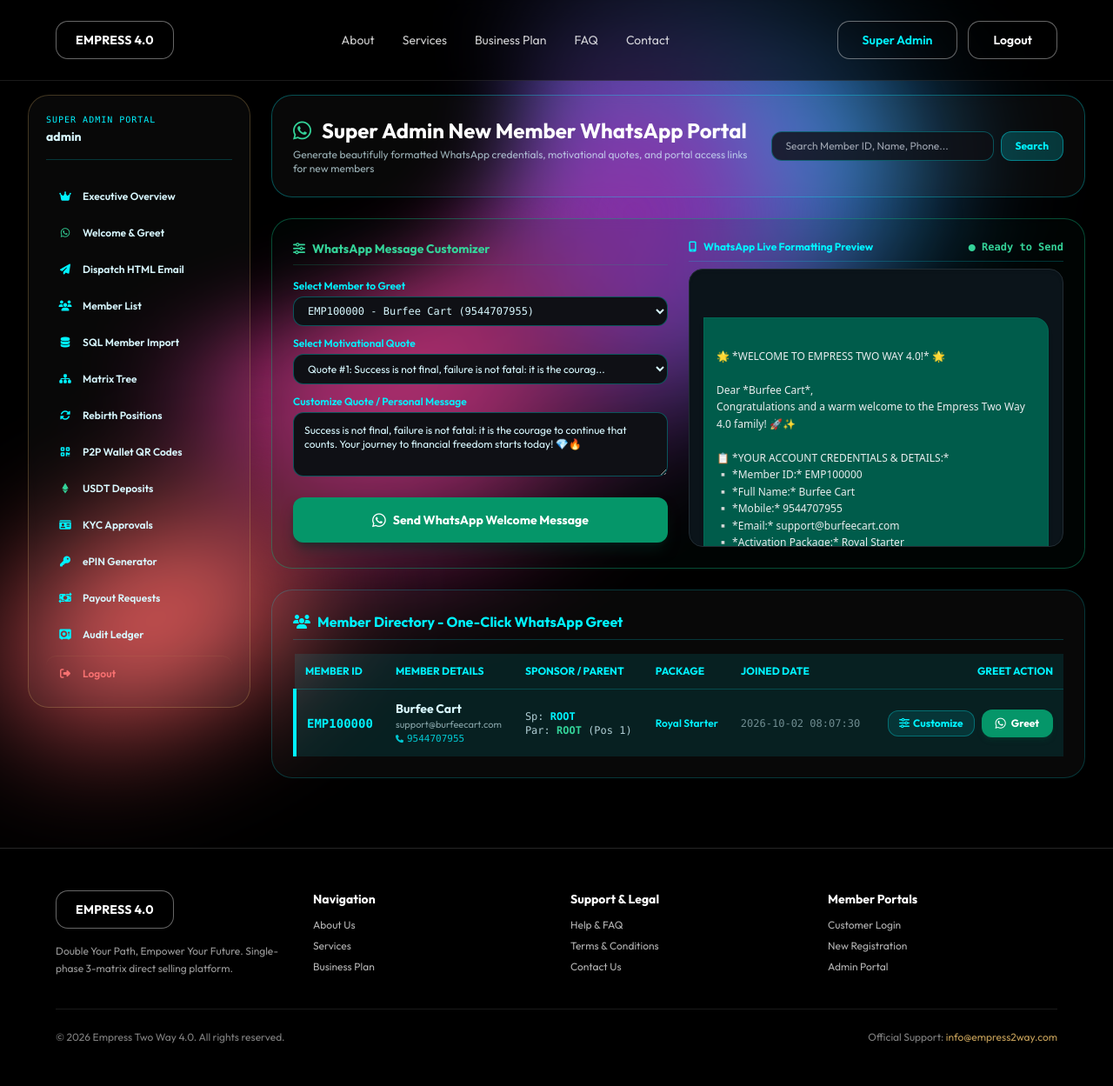
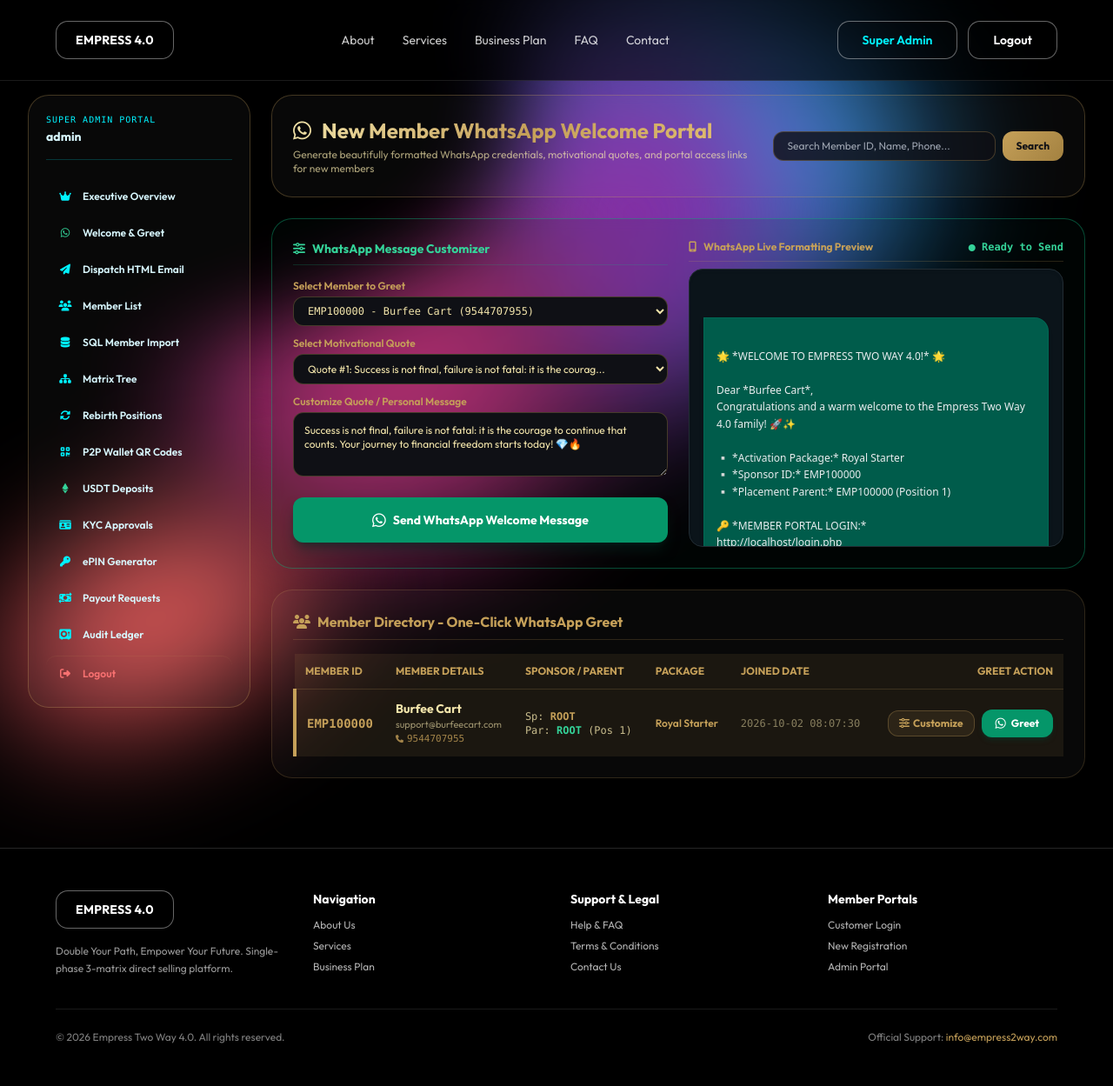
Before and after one commit to priyeshdaspookulangara/empress, a PHP site: page /superadmin/welcome.php in a window 1280 px wide. Shown: the whole page at 87% size. Run offline with PHP 8.4, Linux system fonts and the light colour scheme; a user stored in the database is signed in; data comes from the database, SQL or seed files in the repository; some libraries are stand-ins or nearby versions.

Commit message:
refactor: update WhatsApp welcome message format to Royal Starter and direct customer greeting
Co-authored-by: priyeshdaspookulangara <216598157+priyeshdaspookulangara@users.noreply.github.com>

```diff
--- a/superadmin/welcome.php
+++ b/superadmin/welcome.php
@@ -29,7 +29,7 @@ $stmt = $pdo->prepare($sql);
 $stmt->execute($params);
 $members = $stmt->fetchAll();
 
-// Get target member for preview generator
+// Get target member for preview generator (default to newest member or selected)
 $targetMember = null;
 if (!empty($selectedMemberId)) {
     foreach ($members as $m) {
@@ -59,20 +59,20 @@ require_once __DIR__ . '/../includes/header.php';
 
 <div class="space-y-6">
     <!-- Header Banner -->
-    <div class="glass-card p-6 rounded-3xl border border-neon-cyan/30 flex flex-col md:flex-row justify-between items-start md:items-center gap-4">
+    <div class="glass-card p-6 rounded-3xl border border-gold/30 flex flex-col md:flex-row justify-between items-start md:items-center gap-4">
         <div>
-            <h1 class="text-2xl font-extrabold neon-gradient-text flex items-center gap-3">
-                <i class="fa-brands fa-whatsapp text-emerald-400"></i> Super Admin New Member WhatsApp Portal
+            <h1 class="text-2xl font-extrabold gold-gradient-text flex items-center gap-3">
+                <i class="fa-brands fa-whatsapp text-emerald-400"></i> New Member WhatsApp Welcome Portal
             </h1>
-            <p class="text-xs text-ice/70 mt-1">Generate beautifully formatted WhatsApp credentials, motivational quotes, and portal access links for new members</p>
+            <p class="text-xs text-champagne/70 mt-1">Generate beautifully formatted WhatsApp credentials, motivational quotes, and portal access links for new members</p>
         </div>
 
         <!-- Search Bar -->
         <form action="/superadmin/welcome.php" method="GET" class="flex gap-2 w-full md:w-auto">
-            <input type="text" name="search" value="<?php echo htmlspecialchars($search); ?>" placeholder="Search Member ID, Name, Phone..." class="bg-obsidian/80 border border-neon-cyan/30 rounded-xl px-4 py-2 text-xs text-ice focus:outline-none focus:border-neon-cyan w-64">
-            <button type="submit" class="bg-neon-cyan/20 hover:bg-neon-cyan/30 text-neon-cyan border border-neon-cyan/40 px-4 py-2 rounded-xl text-xs font-bold">Search</button>
+            <input type="text" name="search" value="<?php echo htmlspecialchars($search); ?>" placeholder="Search Member ID, Name, Phone..." class="bg-obsidian/80 border border-gold/30 rounded-xl px-4 py-2 text-xs text-champagne focus:outline-none focus:border-gold w-64">
+            <button type="submit" class="gold-button px-4 py-2 rounded-xl text-xs font-bold">Search</button>
             <?php if (!empty($search)): ?>
-                <a href="/superadmin/welcome.php" class="glass-card border border-neon-cyan/30 hover:bg-neon-cyan/10 text-neon-cyan px-3 py-2 rounded-xl text-xs flex items-center">Reset</a>
+                <a href="/superadmin/welcome.php" class="glass-card border border-gold/30 hover:bg-gold/10 text-gold px-3 py-2 rounded-xl text-xs flex items-center">Reset</a>
             <?php endif; ?>
         </form>
     </div>
@@ -86,25 +86,21 @@ require_once __DIR__ . '/../includes/header.php';
         }
 
         $pkgName = str_replace('_', ' ', $targetMember['package_type']);
+        if ($pkgName === 'Starter 1000' || $pkgName === 'Starter_1000') {
+            $pkgName = 'Royal Starter';
+        }
         $loginUrl = (isset($_SERVER['HTTPS']) && $_SERVER['HTTPS'] === 'on' ? "https" : "http") . "://" . $_SERVER['HTTP_HOST'] . "/login.php";
         $cleanTargetName = trim(preg_replace('/\s*\(Rebirth\s*#.*$/i', '', $targetMember['name']));
 
         $waText = "🌟 *WELCOME TO EMPRESS TWO WAY 4.0!* 🌟\n\n" .
                   "Dear *{$cleanTargetName}*,\n" .
                   "Congratulations and a warm welcome to the Empress Two Way 4.0 family! 🚀✨\n\n" .
-                  "📋 *YOUR ACCOUNT CREDENTIALS & DETAILS:*\n" .
-                  "▫️ *Member ID:* {$targetMember['member_id']}\n" .
-                  "▫️ *Full Name:* {$cleanTargetName}\n" .
-                  "▫️ *Mobile:* {$targetMember['phone']}\n" .
-                  "▫️ *Email:* {$targetMember['email']}\n" .
                   "▫️ *Activation Package:* {$pkgName}\n" .
                   "▫️ *Sponsor ID:* " . ($targetMember['sponsor_id'] ?: 'EMP100000') . "\n" .
                   "▫️ *Placement Parent:* " . ($targetMember['placement_parent_id'] ?: 'EMP100000') . " (Position " . ($targetMember['matrix_position'] ?: '1') . ")\n\n" .
                   "🔑 *MEMBER PORTAL LOGIN:*\n{$loginUrl}\n\n" .
-                  "💡 *MOTIVATIONAL THOUGHT FOR YOU:*\n" .
                   "_" . $customQuote . "_\n\n" .
-                  "Empress Two Way 4.0 Management Team\n" .
-                  "Tagline: _Double Your Path, Empower Your Future._";
+                  "Empress Two Way 4.0 Management Team";
 
         $waUrl = "https://wa.me/" . $cleanPhone . "?text=" . rawurlencode($waText);
         ?>
@@ -122,8 +118,8 @@ require_once __DIR__ . '/../includes/header.php';
                     <?php endif; ?>
 
                     <div>
-                        <label class="block font-semibold text-neon-cyan mb-1">Select Member to Greet</label>
-                        <select name="member_id" onchange="this.form.submit()" class="w-full bg-obsidian border border-neon-cyan/30 rounded-xl px-3 py-2 text-ice focus:outline-none focus:border-neon-cyan font-mono">
+                        <label class="block font-semibold text-gold mb-1">Select Member to Greet</label>
+                        <select name="member_id" onchange="this.form.submit()" class="w-full bg-obsidian border border-gold/30 rounded-xl px-3 py-2 text-champagne focus:outline-none focus:border-gold font-mono">
                             <?php foreach ($members as $m): ?>
                                 <?php $nf = formatMemberName($m['name']); ?>
                                 <option value="<?php echo $m['member_id']; ?>" <?php echo $m['member_id'] === $targetMember['member_id'] ? 'selected' : ''; ?>>
@@ -134,8 +130,8 @@ require_once __DIR__ . '/../includes/header.php';
                     </div>
 
                     <div>
-                        <label class="block font-semibold text-neon-cyan mb-1">Select Motivational Quote</label>
-                        <select name="quote_key" onchange="this.form.submit()" class="w-full bg-obsidian border border-neon-cyan/30 rounded-xl px-3 py-2 text-ice focus:outline-none focus:border-neon-cyan">
+                        <label class="block font-semibold text-gold mb-1">Select Motivational Quote</label>
+                        <select name="quote_key" onchange="this.form.submit()" class="w-full bg-obsidian border border-gold/30 rounded-xl px-3 py-2 text-champagne focus:outline-none focus:border-gold">
                             <?php foreach ($motivationalQuotes as $k => $q): ?>
                                 <option value="<?php echo $k; ?>" <?php echo $k == $selectedQuoteKey ? 'selected' : ''; ?>>
                                     Quote #<?php echo $k; ?>: <?php echo htmlspecialchars(substr($q, 0, 60)) . '...'; ?>
@@ -145,8 +141,8 @@ require_once __DIR__ . '/../includes/header.php';
                     </div>
 
                     <div>
-                        <label class="block font-semibold text-neon-cyan mb-1">Customize Quote / Personal Message</label>
-                        <textarea name="custom_quote" rows="3" onblur="this.form.submit()" class="w-full bg-obsidian border border-neon-cyan/30 rounded-xl p-3 text-ice focus:outline-none focus:border-neon-cyan text-xs"><?php echo htmlspecialchars($customQuote); ?></textarea>
+                        <label class="block font-semibold text-gold mb-1">Customize Quote / Personal Message</label>
+                        <textarea name="custom_quote" rows="3" onblur="this.form.submit()" class="w-full bg-obsidian border border-gold/30 rounded-xl p-3 text-champagne focus:outline-none focus:border-gold text-xs"><?php echo htmlspecialchars($customQuote); ?></textarea>
                     </div>
 
                     <div class="pt-2">
@@ -159,8 +155,8 @@ require_once __DIR__ . '/../includes/header.php';
 
             <!-- Right Live Preview Bubble -->
             <div class="space-y-2">
-                <div class="flex items-center justify-between text-xs font-bold text-ice border-b border-neon-cyan/20 pb-2">
-                    <span class="flex items-center gap-2 text-neon-cyan"><i class="fa-solid fa-mobile-screen"></i> WhatsApp Live Formatting Preview</span>
+                <div class="flex items-center justify-between text-xs font-bold text-champagne border-b border-gold/20 pb-2">
+                    <span class="flex items-center gap-2 text-gold"><i class="fa-solid fa-mobile-screen"></i> WhatsApp Live Formatting Preview</span>
                     <span class="text-emerald-400 font-mono"><i class="fa-solid fa-circle text-[8px]"></i> Ready to Send</span>
                 </div>
 
@@ -177,15 +173,15 @@ require_once __DIR__ . '/../includes/header.php';
     <?php endif; ?>
 
     <!-- All Registered Members Directory -->
-    <div class="glass-card p-6 rounded-3xl border border-neon-cyan/20 space-y-4">
-        <h3 class="text-base font-bold text-neon-cyan border-b border-neon-cyan/20 pb-2 flex items-center gap-2">
+    <div class="glass-card p-6 rounded-3xl border border-gold/20 space-y-4">
+        <h3 class="text-base font-bold text-gold border-b border-gold/20 pb-2 flex items-center gap-2">
             <i class="fa-solid fa-users"></i> Member Directory - One-Click WhatsApp Greet
         </h3>
 
         <div class="overflow-x-auto">
             <table class="w-full text-left border-collapse text-xs">
                 <thead>
-                    <tr class="bg-neon-cyan/10 border-b border-neon-cyan/20 text-neon-cyan font-semibold uppercase">
+                    <tr class="bg-gold/10 border-b border-gold/20 text-gold font-semibold uppercase">
                         <th class="p-3">Member ID</th>
                         <th class="p-3">Member Details</th>
                         <th class="p-3">Sponsor / Parent</th>
@@ -194,10 +190,10 @@ require_once __DIR__ . '/../includes/header.php';
                         <th class="p-3 text-right">Greet Action</th>
                     </tr>
                 </thead>
-                <tbody class="divide-y divide-neon-cyan/10 text-ice">
+                <tbody class="divide-y divide-gold/10 text-champagne">
                     <?php if (empty($members)): ?>
                         <tr>
-                            <td colspan="6" class="p-4 text-center text-ice/50">No registered members found in directory.</td>
+                            <td colspan="6" class="p-4 text-center text-champagne/50">No registered members found in directory.</td>
                         </tr>
                     <?php else: ?>
                         <?php foreach ($members as $m): ?>
@@ -206,54 +202,51 @@ require_once __DIR__ . '/../includes/header.php';
                             if (strlen($cleanP) === 10) $cleanP = '91' . $cleanP;
 
                             $pkgN = str_replace('_', ' ', $m['package_type']);
+                            if ($pkgN === 'Starter 1000' || $pkgN === 'Starter_1000') {
+                                $pkgN = 'Royal Starter';
+                            }
                             $lUrl = (isset($_SERVER['HTTPS']) && $_SERVER['HTTPS'] === 'on' ? "https" : "http") . "://" . $_SERVER['HTTP_HOST'] . "/login.php";
                             $cleanMName = trim(preg_replace('/\s*\(Rebirth\s*#.*$/i', '', $m['name']));
 
                             $mText = "🌟 *WELCOME TO EMPRESS TWO WAY 4.0!* 🌟\n\n" .
                                       "Dear *{$cleanMName}*,\n" .
                                       "Congratulations and welcome aboard! 🚀✨\n\n" .
-                                      "📋 *YOUR ACCOUNT DETAILS:*\n" .
-                                      "▫️ *Member ID:* {$m['member_id']}\n" .
-                                      "▫️ *Full Name:* {$cleanMName}\n" .
-                                      "▫️ *Mobile:* {$m['phone']}\n" .
-                                      "▫️ *Email:* {$m['email']}\n" .
-                                      "▫️ *Package:* {$pkgN}\n" .
+                                      "▫️ *Activation Package:* {$pkgN}\n" .
                                       "▫️ *Sponsor ID:* " . ($m['sponsor_id'] ?: 'EMP100000') . "\n" .
-                                      "▫️ *Placement Parent:* " . ($m['placement_parent_id'] ?: 'EMP100000') . "\n\n" .
-                                      "🔑 *Portal Login:* {$lUrl}\n\n" .
-                                      "💡 *MOTIVATIONAL THOUGHT:*\n" .
-                                      "_\"" . $customQuote . "\"_\n\n" .
+                                      "▫️ *Placement Parent:* " . ($m['placement_parent_id'] ?: 'EMP100000') . " (Position " . ($m['matrix_position'] ?: '1') . ")\n\n" .
+                                      "🔑 *MEMBER PORTAL LOGIN:*\n{$lUrl}\n\n" .
+                                      "_" . $customQuote . "_\n\n" .
                                       "Empress Two Way 4.0 Management Team";
 
                             $mUrl = "https://wa.me/" . $cleanP . "?text=" . rawurlencode($mText);
                             $isSelected = $targetMember && $targetMember['member_id'] === $m['member_id'];
                             ?>
                             <?php $nameFmt = formatMemberName($m['name']); ?>
-                            <tr class="<?php echo $isSelected ? 'bg-neon-cyan/10 border-l-4 border-neon-cyan' : 'hover:bg-neon-cyan/5'; ?> transition">
-                                <td class="p-3 font-mono text-neon-cyan font-bold text-sm">
+                            <tr class="<?php echo $isSelected ? 'bg-gold/10 border-l-4 border-gold' : 'hover:bg-gold/5'; ?> transition">
+                                <td class="p-3 font-mono text-gold font-bold text-sm">
                                     <?php echo htmlspecialchars($m['member_id']); ?>
                                 </td>
                                 <td class="p-3">
                                     <div class="flex items-center gap-1.5 flex-wrap">
-                                        <span class="font-bold text-ice block text-sm"><?php echo htmlspecialchars($nameFmt['clean_name']); ?></span>
+                                        <span class="font-bold text-champagne block text-sm"><?php echo htmlspecialchars($nameFmt['clean_name']); ?></span>
                                         <?php if ($nameFmt['is_rebirth']): ?>
                                             <span class="bg-purple-500/20 text-purple-300 border border-purple-500/40 text-[10px] px-1.5 py-0.5 rounded font-mono font-semibold">
                                                 <i class="fa-solid fa-rotate-right text-[8px] mr-1"></i><?php echo htmlspecialchars($nameFmt['rebirth_label']); ?>
                                             </span>
                                         <?php endif; ?>
                                     </div>
-                                    <span class="text-ice/60 block text-[11px]"><?php echo htmlspecialchars($m['email']); ?></span>
-                                    <span class="font-mono text-neon-cyan/80 text-[11px]"><i class="fa-solid fa-phone text-[9px] mr-1"></i><?php echo htmlspecialchars($m['phone']); ?></span>
+                                    <span class="text-champagne/60 block text-[11px]"><?php echo htmlspecialchars($m['email']); ?></span>
+                                    <span class="font-mono text-gold/80 text-[11px]"><i class="fa-solid fa-phone text-[9px] mr-1"></i><?php echo htmlspecialchars($m['phone']); ?></span>
                                 </td>
-                                <td class="p-3 font-mono text-ice/80">
-                                    <div>Sp: <span class="text-neon-cyan font-semibold"><?php echo htmlspecialchars($m['sponsor_id'] ?: 'ROOT'); ?></span></div>
+                                <td class="p-3 font-mono text-champagne/80">
+                                    <div>Sp: <span class="text-gold font-semibold"><?php echo htmlspecialchars($m['sponsor_id'] ?: 'ROOT'); ?></span></div>
                                     <div>Par: <span class="text-emerald-400 font-semibold"><?php echo htmlspecialchars($m['placement_parent_id'] ?: 'ROOT'); ?></span> (Pos <?php echo $m['matrix_position'] ?: '1'; ?>)</div>
                                 </td>
-                                <td class="p-3 font-semibold text-neon-cyan"><?php echo $pkgN; ?></td>
-                                <td class="p-3 font-mono text-ice/50"><?php echo $m['created_at']; ?></td>
+                                <td class="p-3 font-semibold text-gold"><?php echo $pkgN; ?></td>
+                                <td class="p-3 font-mono text-champagne/50"><?php echo $m['created_at']; ?></td>
                                 <td class="p-3 text-right">
                                     <div class="flex items-center justify-end gap-2">
-                                        <a href="/superadmin/welcome.php?member_id=<?php echo $m['member_id']; ?>" class="bg-neon-cyan/10 hover:bg-neon-cyan/20 text-neon-cyan border border-neon-cyan/30 px-3 py-1.5 rounded-xl text-xs font-bold flex items-center gap-1" title="Customize Message">
+                                        <a href="/superadmin/welcome.php?member_id=<?php echo $m['member_id']; ?>" class="bg-gold/10 hover:bg-gold/20 text-gold border border-gold/30 px-3 py-1.5 rounded-xl text-xs font-bold flex items-center gap-1" title="Customize Message">
                                             <i class="fa-solid fa-sliders"></i> Customize
                                         </a>
 
```
Also changed, not shown: admin/welcome.php (+11 -18 lines).
